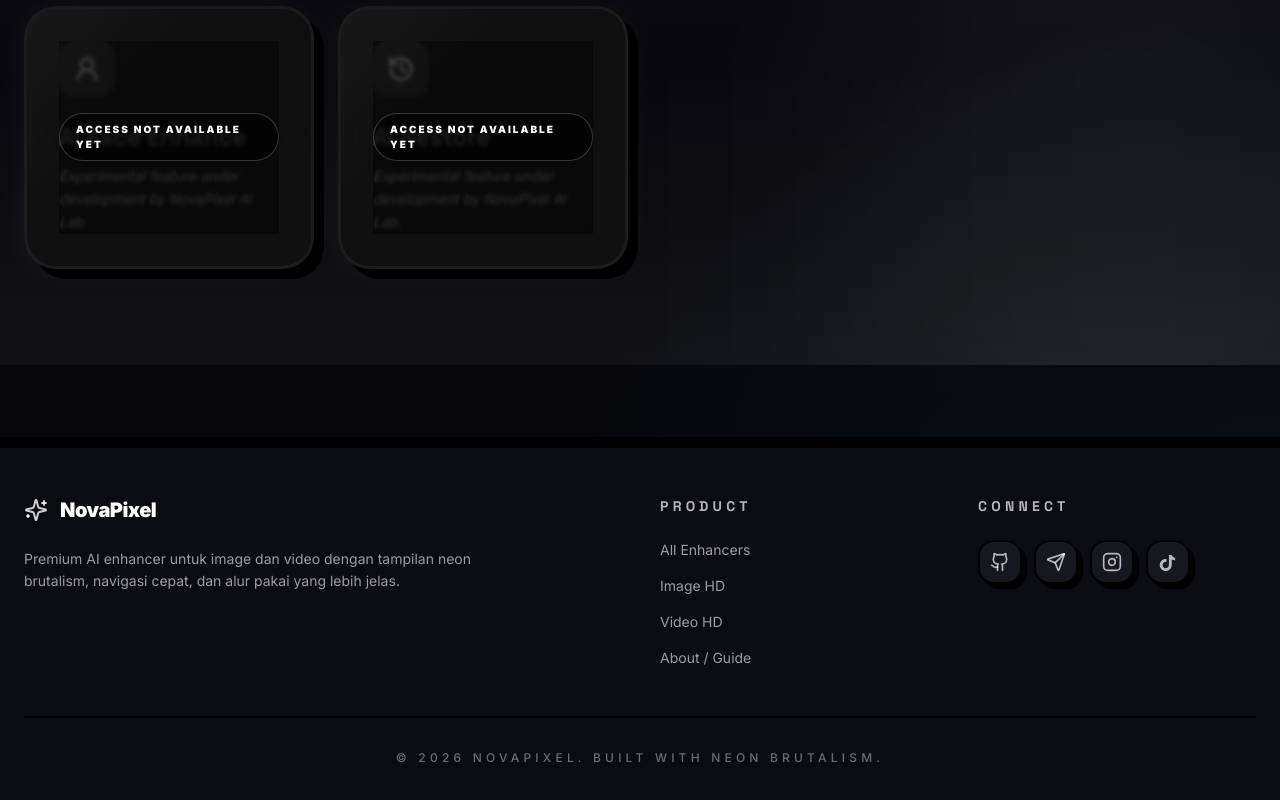
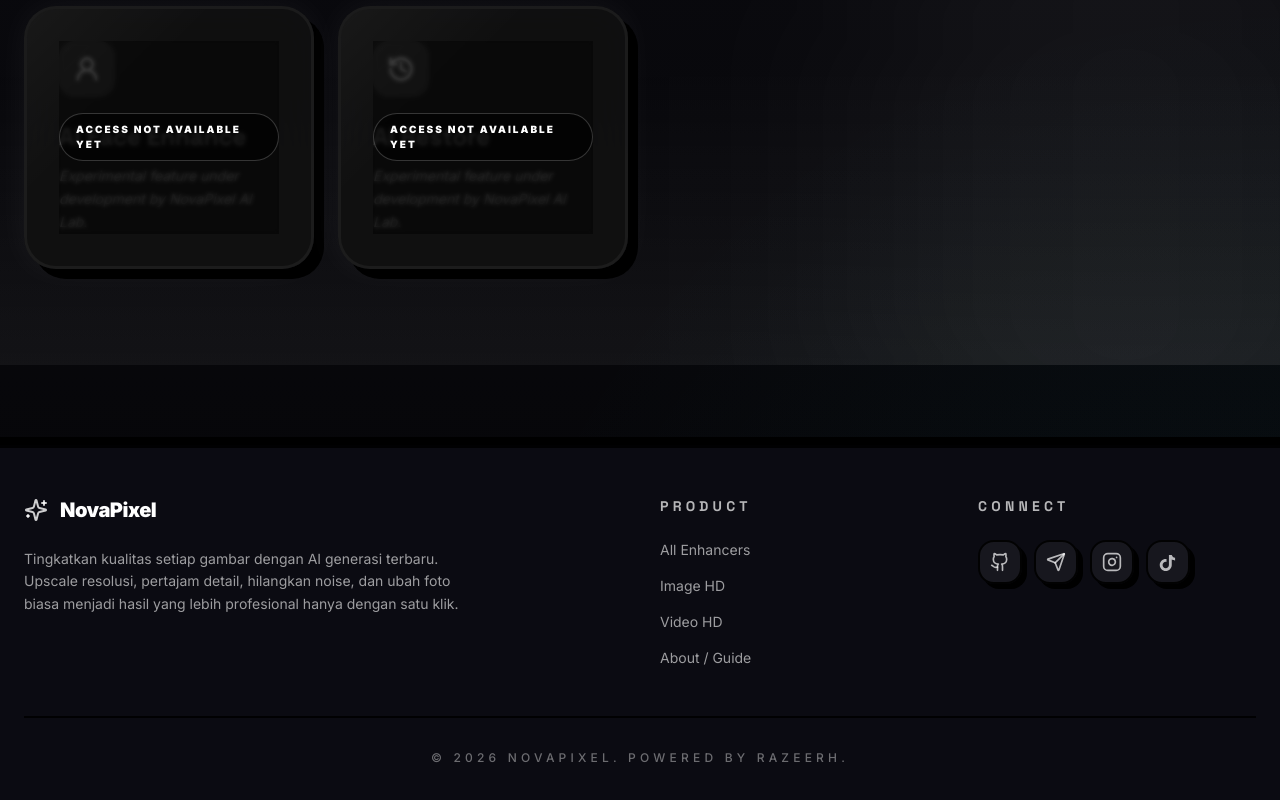
Before and after one commit to XZEERH/NovaPixel, a Next.js app: page / in a window 1280 px wide. Shown: the part 1636-2436 px from the top of the page. Built offline with nearby package versions, Linux system fonts and the light colour scheme.

Commit message:
Update index.tsx

```diff
--- a/components/Footer/index.tsx
+++ b/components/Footer/index.tsx
@@ -45,7 +45,7 @@ export default function Footer() {
               <span className="text-xl font-black tracking-tight">NovaPixel</span>
             </div>
             <p className="max-w-md text-sm leading-relaxed text-white/60">
-              Premium AI enhancer untuk image dan video dengan tampilan neon brutalism, navigasi cepat, dan alur pakai yang lebih jelas.
+              Tingkatkan kualitas setiap gambar dengan AI generasi terbaru. Upscale resolusi, pertajam detail, hilangkan noise, dan ubah foto biasa menjadi hasil yang lebih profesional hanya dengan satu klik.
             </p>
           </div>
 
@@ -79,7 +79,7 @@ export default function Footer() {
         </div>
 
         <div className="border-t-2 border-black/90 pt-8 text-center text-xs font-medium uppercase tracking-[0.35em] text-white/40">
-          © {new Date().getFullYear()} NovaPixel. Built with neon brutalism.
+          © {new Date().getFullYear()} NovaPixel. Powered By Razeerh.
         </div>
       </div>
     </footer>
```
